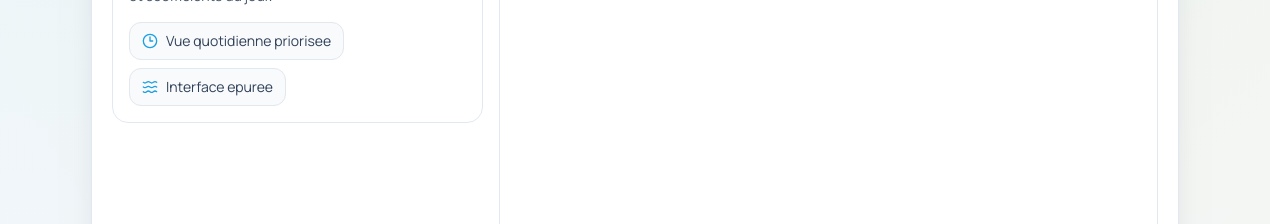
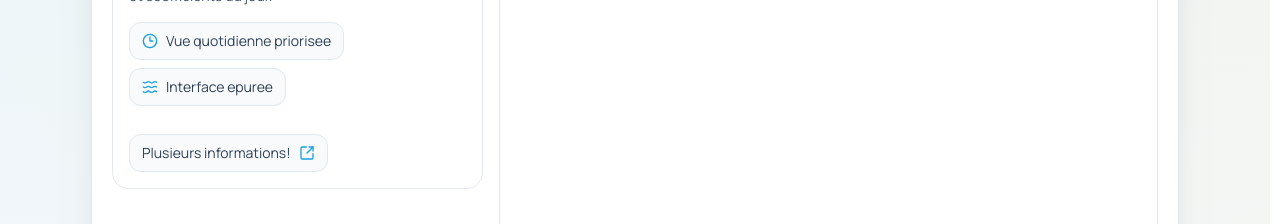
Before and after one commit to DivaEasy1/K-re, a Next.js app: page / in a window 1280 px wide. Shown: the part 1720-1944 px from the top of the page. Built offline with nearby package versions, Linux system fonts and the light colour scheme; no server answers.

Commit message:
Finish maree widget

```diff
--- a/components/home/TideWidget.tsx
+++ b/components/home/TideWidget.tsx
@@ -1,4 +1,4 @@
-import { Clock3, Waves } from 'lucide-react'
+import { Clock3, SquareArrowOutUpRight, Waves } from 'lucide-react'
 
 const TIDE_WIDGET_URL =
   'https://services.data.shom.fr/hdm/vignette/grande/SAINT-MARTIN_DE_RE?locale=fr'
@@ -60,6 +60,16 @@ export default function TideWidget() {
                   <Waves className="h-4 w-4 text-brand-blue" aria-hidden />
                   Interface epuree
                 </p>
+                <p className="inline-flex items-center gap-2 rounded-xl border border-slate-200 bg-slate-50 px-3 py-2 mt-5 text-sm text-slate-700">
+                  <a
+                  href="https://maree.info/126"
+                  target="_blank"
+                  rel="noopener noreferrer"
+                  aria-label="Profiter de l'interface complete sur maree.info">
+                  Plusieurs informations!
+                </a>
+                <SquareArrowOutUpRight className="h-4 w-4 text-brand-blue" aria-hidden />
+                </p>
               </div>
             </div>
 
```
